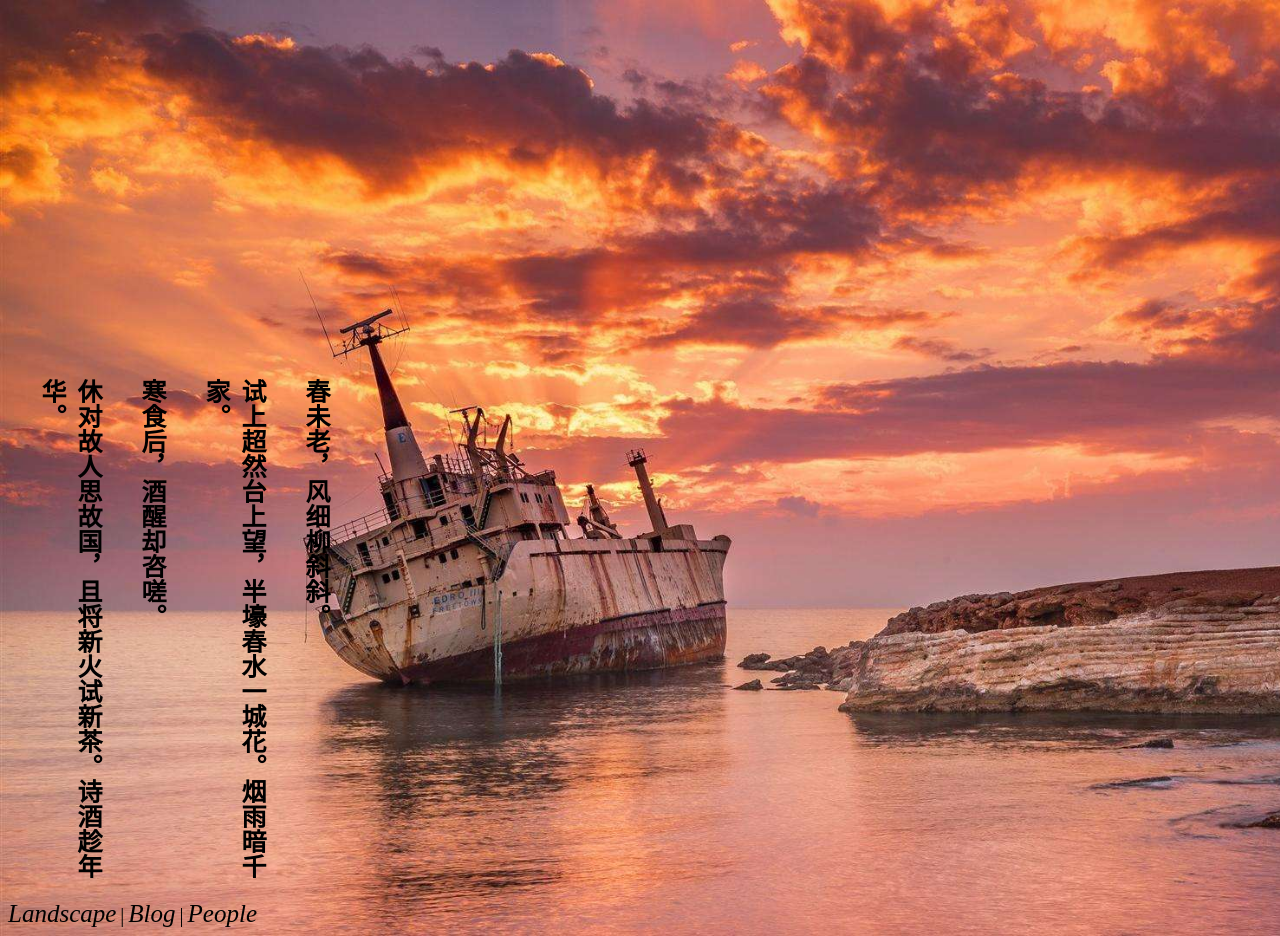
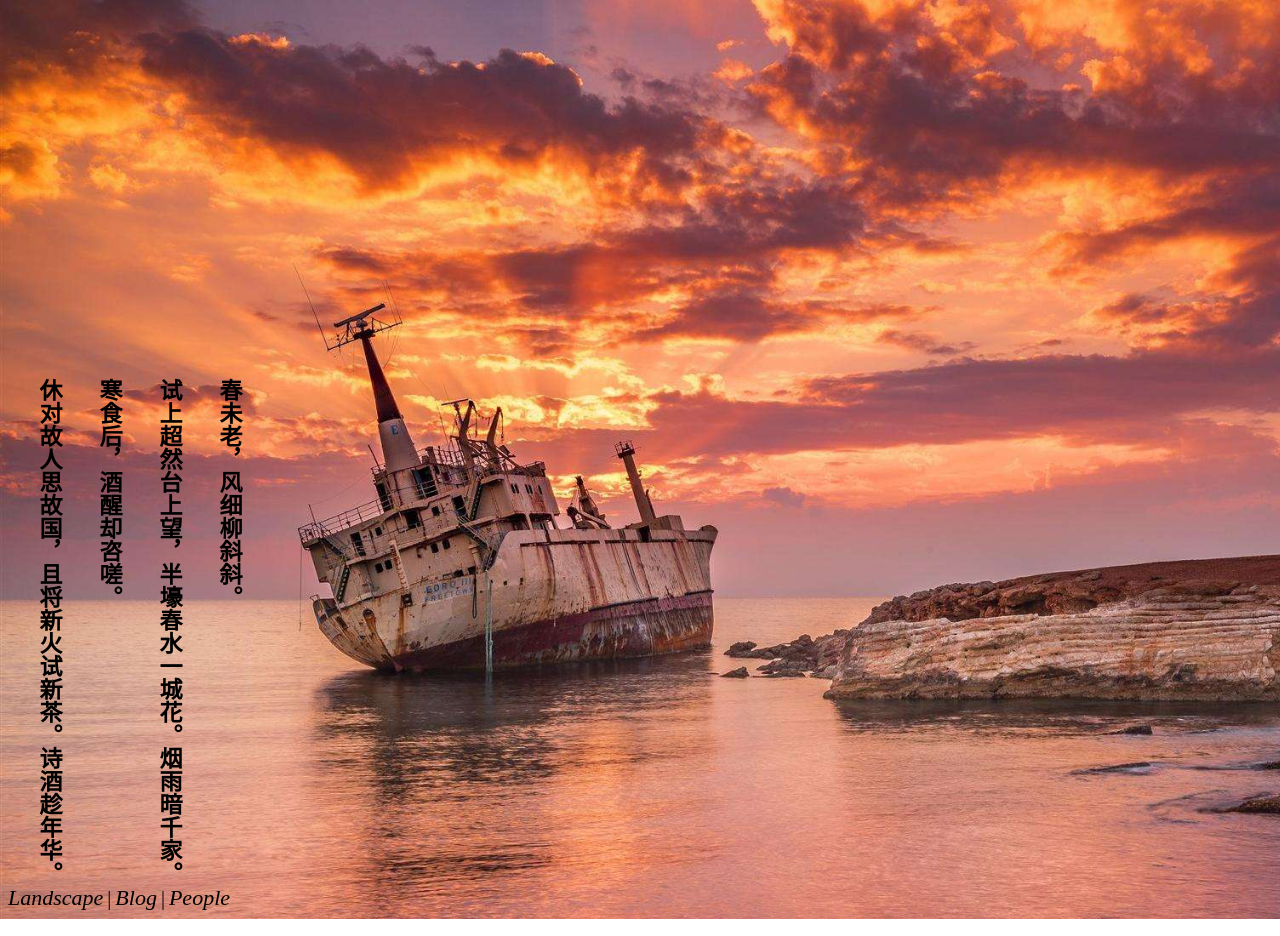
Before and after one commit to NicolasZhuChen/EvanAndE.github.io, a Jekyll site: the page built from landscape.html, in a window 1280 px wide. Built offline with Jekyll 4.4.1, drawn with Linux system fonts in a browser that asks for light colours.

Commit message:
调整首页诗词字体大小

```diff
--- a/landscape.html
+++ b/landscape.html
@@ -18,7 +18,7 @@
             background-size: cover;
         }
         .blog{
-              font-size: 25px;
+              font-size: 22px;
               font-family: Times New Roman;
               color:black;
               text-decoration: none;
@@ -27,7 +27,7 @@
   </head>
   <body>
     <div>
-        <p style="writing-mode:tb-rl;font-family:楷体;font-size:25px;margin-top:30%;color:black"><strong>春未老，风细柳斜斜。<br><br>试上超然台上望，半壕春水一城花。烟雨暗千家。<br><br>
+        <p style="writing-mode:tb-rl;font-family:楷体;font-size:23px;margin-top:30%;color:black"><strong>春未老，风细柳斜斜。<br><br>试上超然台上望，半壕春水一城花。烟雨暗千家。<br><br>
           寒食后，酒醒却咨嗟。<br><br>休对故人思故国，且将新火试新茶。诗酒趁年华。</strong></p>
           <nav>
             <i><a href="/" title="refresh this page" class="blog">Landscape</a></i>
```
